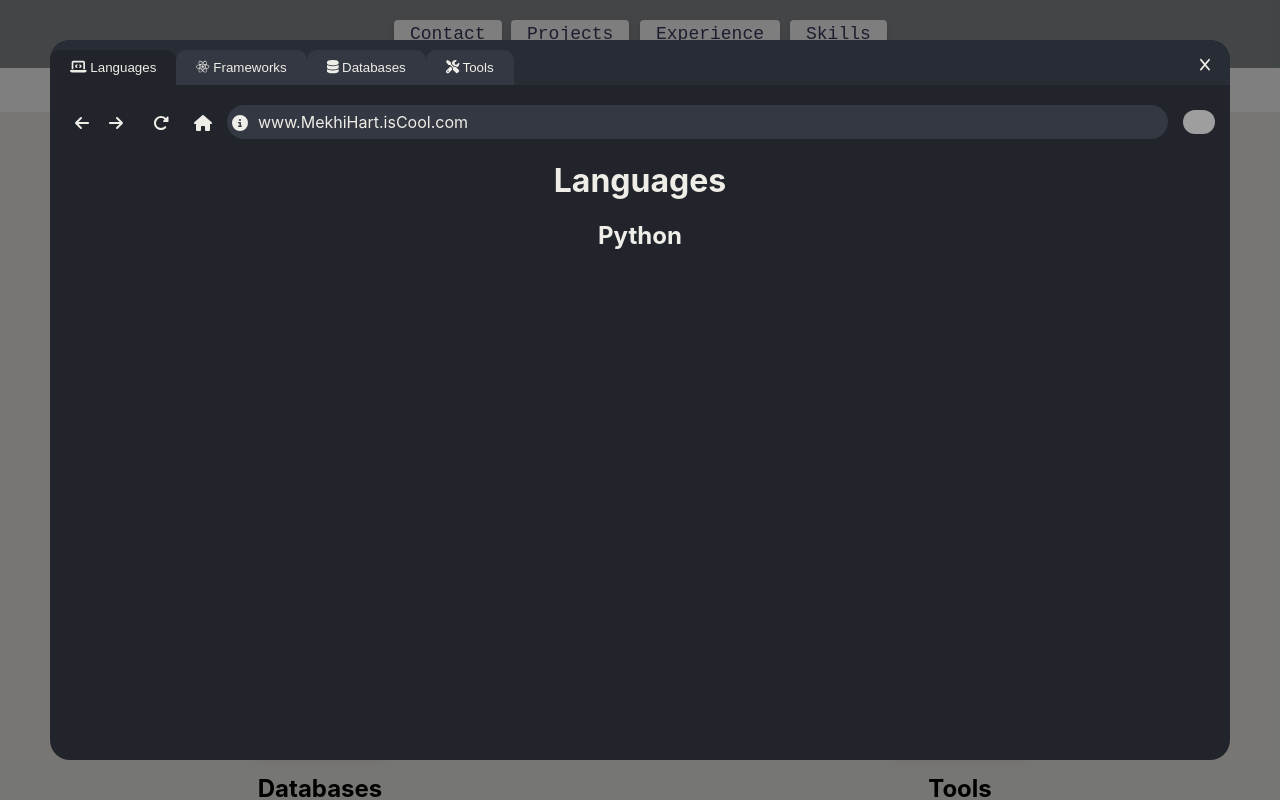
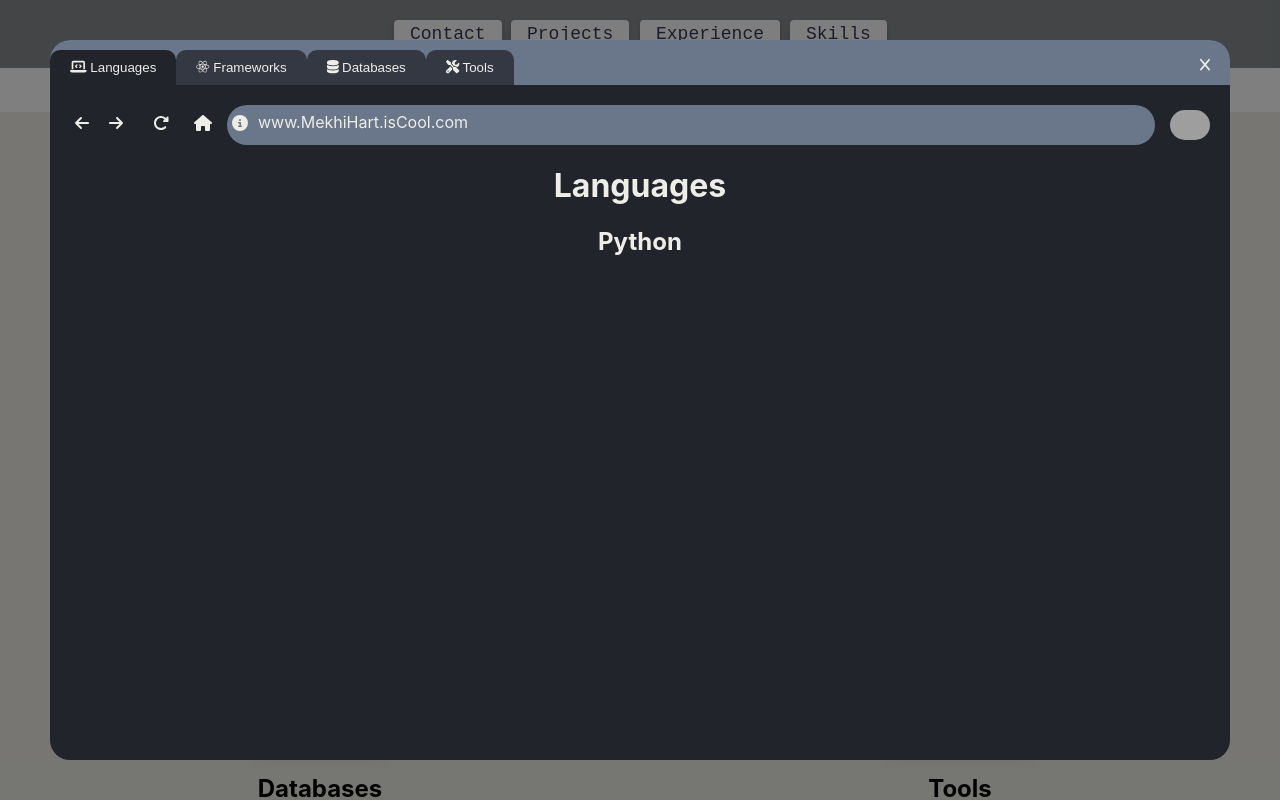
Before and after one commit to MekhiHart/portfolio, a React (Create React App) app: page / in a window 1280 px wide. Both pictures are taken after a click on the button 320 px from the left and 1088 px from the top of the page. Shown: the part 688-1488 px from the top of the page. Built offline with nearby package versions, Linux system fonts and the light colour scheme; grey boxes are pictures that could not be loaded.

Commit message:
made css changes on browser tabs color

```diff
--- a/src/index.css
+++ b/src/index.css
@@ -145,7 +145,7 @@ nav a:hover:before {
   display: flex;
   flex-direction: row;
   justify-content:flex-start;
-  background-color: #282c34; /* Prevents children opacity change, only changes background opacity*/
+  background-color: #6a768a; /* Prevents children opacity change, only changes background opacity*/
 }
 
 /* .popUp--tabs > button:nth-child(even){
@@ -190,8 +190,8 @@ nav a:hover:before {
 }
 
 #popUp--header--search{
-  background-color: #333842;
-  width: 100%;
+  background-color: #6a768a;
+  width: 80%;
   margin-left: 10px;
   border-radius: 20px;
   display: flex;
@@ -206,7 +206,7 @@ nav a:hover:before {
 } */
 
  #closePopUp{
-  background-color: #282c34;
+  background-color: #6a768a;
   margin-left: auto;
   border: none;
   padding: 10px 10px;
```
